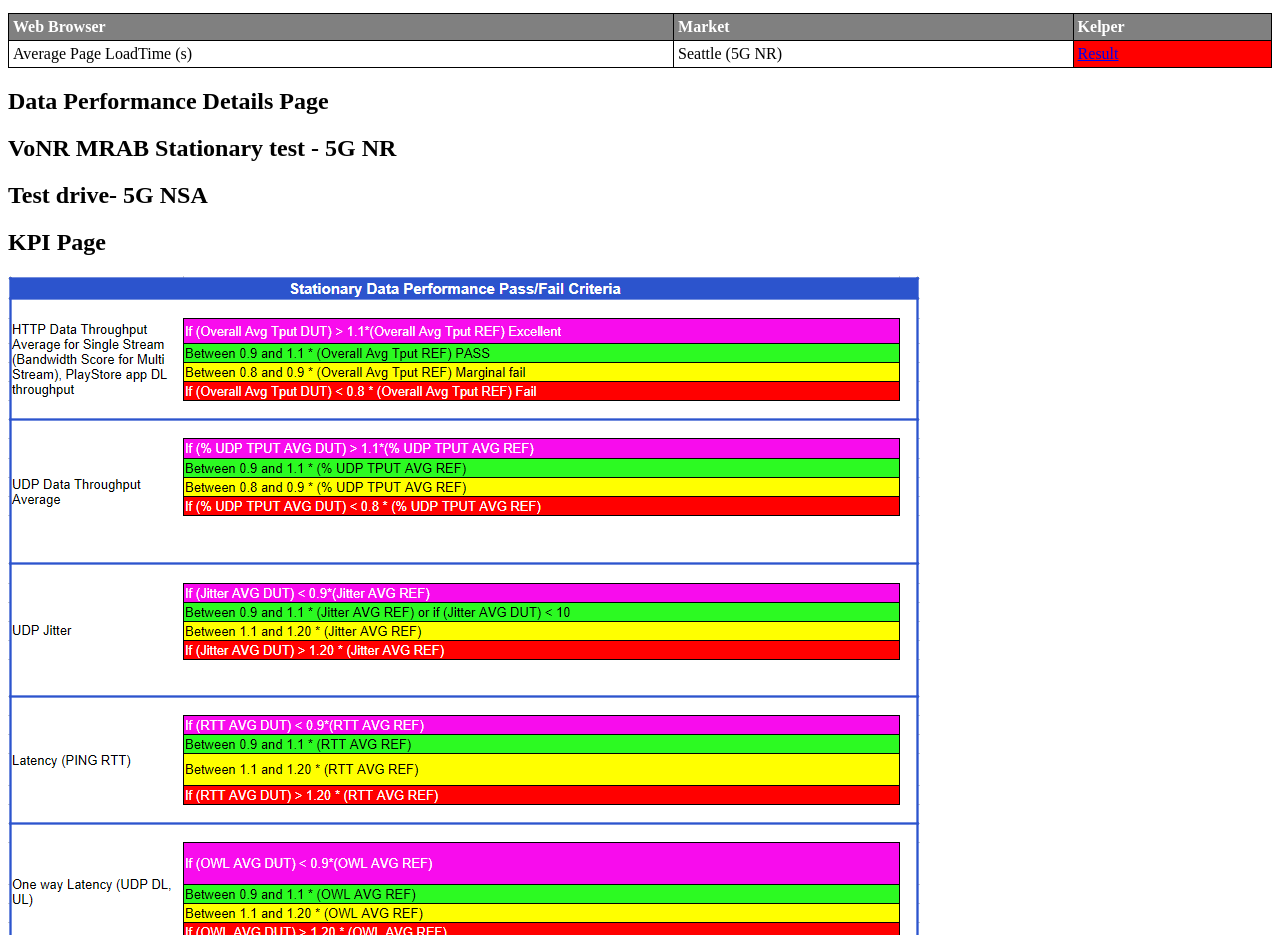
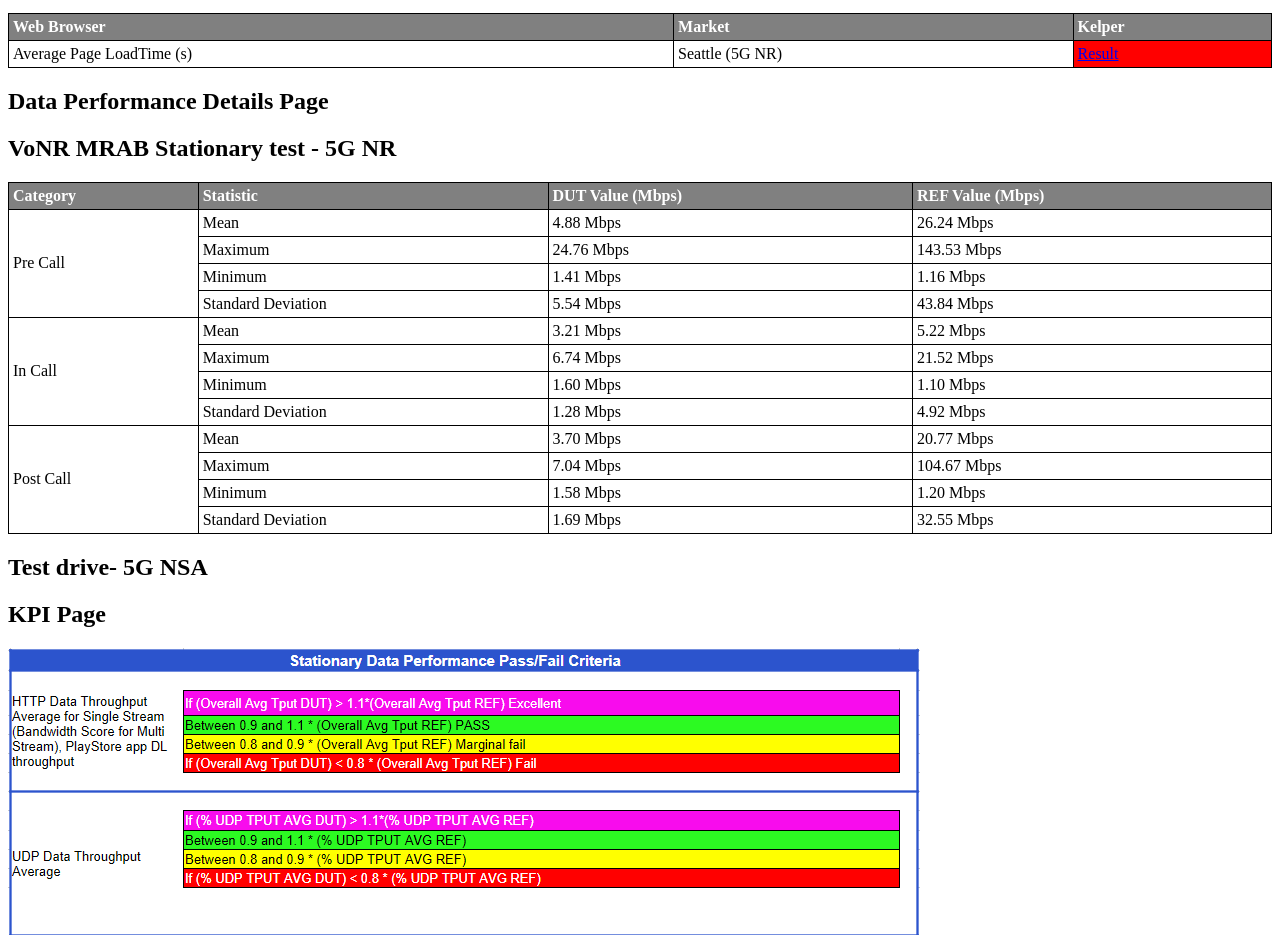
Before and after one commit to LiJieSu0/Fit4Launch_Report, a React (Create React App) app in the folder report-generator-app/: page / in a window 1280 px wide. Shown: the part 2300-3235 px from the top of the page. Built offline with nearby package versions, Linux system fonts and the light colour scheme; what chartjs-plugin-datalabels would draw is missing.

Commit message:
add mrab table

```diff
--- a/report-generator-app/src/ReportDetails/DataPerformance/DpDetailsPage.js
+++ b/report-generator-app/src/ReportDetails/DataPerformance/DpDetailsPage.js
@@ -9,6 +9,7 @@ import Dp_Webbrowser_Component from './Statoinary/Dp_Webbrowser_Component';
 import Dp_playStore_Component from './Statoinary/Dp_playStore_Component';
 import Dp_MHS_Page from './MHS/DpMHSPage';
 import DpDriveTestDetailPage from './DriveTest/DpDriveTestDetailPage';
+import DpMrabDetailsPage from './DpMrabDetailsPage';
 function DpDetailsPage() {
 
 
@@ -24,10 +25,8 @@ function DpDetailsPage() {
       <Dp_playStore_Component/> */}
       {/* <Dp_MHS_Page/> */}
       {/* <DpDriveTestDetailPage/> */}
+      <DpMrabDetailsPage/>
 
-      <div className='page-content'>
-      <h2>VoNR MRAB Stationary test - 5G NR</h2>
-      </div>
       {/* <DpRangeChart dataPerformanceResults={dataPerformanceResults} /> */}
       <div className='page-content'>
       <h2>Test drive- 5G NSA</h2>
--- /dev/null
+++ b/report-generator-app/src/ReportDetails/DataPerformance/DpMrabDetailsPage.js
@@ -0,0 +1,89 @@
+import React from 'react';
+import '../../StyleScript/Restricted_Report_Style.css';
+
+const DpMrabDetailsPage = () => {
+  return (
+    <div className="page-content">
+      <h2>VoNR MRAB Stationary test - 5G NR</h2>
+
+      <table className="general-table-style">
+        <thead>
+          <tr>
+            <th rowSpan="2">Category</th>
+            <th rowSpan="2">Statistic</th>
+            <th >DUT Value (Mbps)</th>
+            <th >REF Value (Mbps)</th>
+          </tr>
+
+        </thead>
+        <tbody>
+          <tr>
+            <td rowSpan="4">Pre Call</td>
+            <td>Mean</td>
+            <td >4.88 Mbps</td>
+            <td >26.24 Mbps</td>
+          </tr>
+          <tr>
+            <td>Maximum</td>
+            <td>24.76 Mbps</td>
+            <td>143.53 Mbps</td>
+          </tr>
+          <tr>
+            <td>Minimum</td>
+            <td>1.41 Mbps</td>
+            <td>1.16 Mbps</td>
+          </tr>
+          <tr>
+            <td>Standard Deviation</td>
+            <td>5.54 Mbps</td>
+            <td>43.84 Mbps</td>
+          </tr>
+          <tr>
+            <td rowSpan="4">In Call</td>
+            <td>Mean</td>
+            <td >3.21 Mbps</td>
+            <td >5.22 Mbps</td>
+          </tr>
+          <tr>
+            <td>Maximum</td>
+            <td>6.74 Mbps</td>
+            <td>21.52 Mbps</td>
+          </tr>
+          <tr>
+            <td>Minimum</td>
+            <td>1.60 Mbps</td>
+            <td>1.10 Mbps</td>
+          </tr>
+          <tr>
+            <td>Standard Deviation</td>
+            <td>1.28 Mbps</td>
+            <td>4.92 Mbps</td>
+          </tr>
+          <tr>
+            <td rowSpan="4">Post Call</td>
+            <td>Mean</td>
+            <td >3.70 Mbps</td>
+            <td >20.77 Mbps</td>
+          </tr>
+          <tr>
+            <td>Maximum</td>
+            <td>7.04 Mbps</td>
+            <td>104.67 Mbps</td>
+          </tr>
+          <tr>
+            <td>Minimum</td>
+            <td>1.58 Mbps</td>
+            <td>1.20 Mbps</td>
+          </tr>
+          <tr>
+            <td>Standard Deviation</td>
+            <td>1.69 Mbps</td>
+            <td>32.55 Mbps</td>
+          </tr>
+        </tbody>
+      </table>
+    </div>
+  );
+};
+
+export default DpMrabDetailsPage;
```
